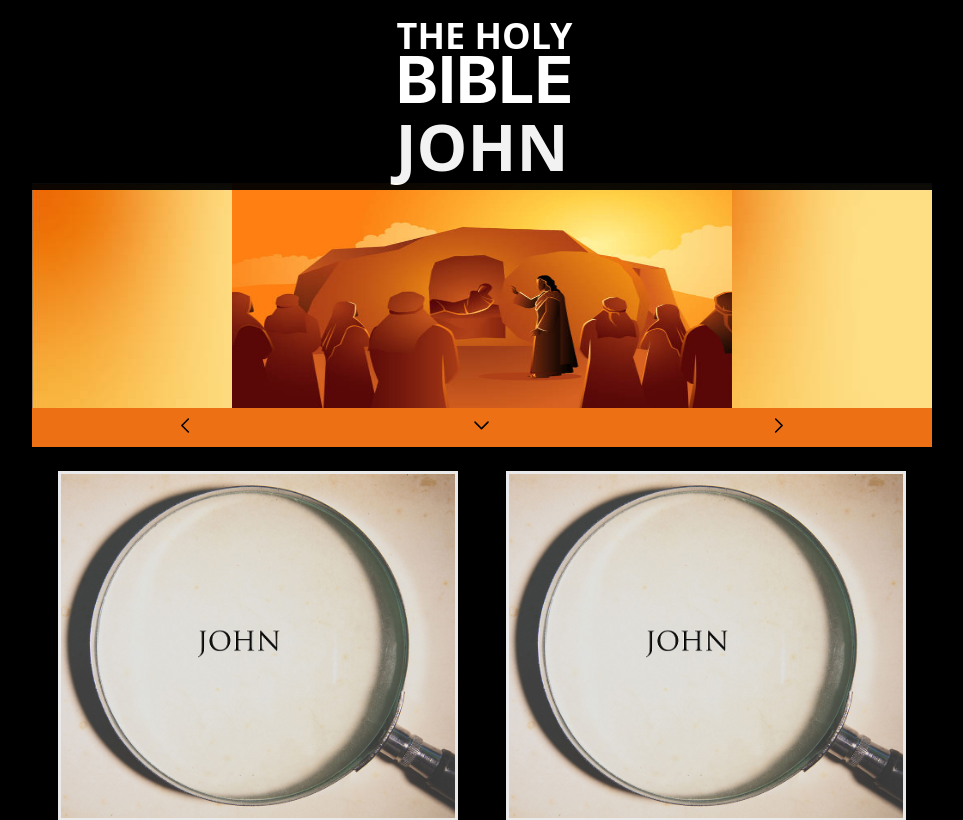
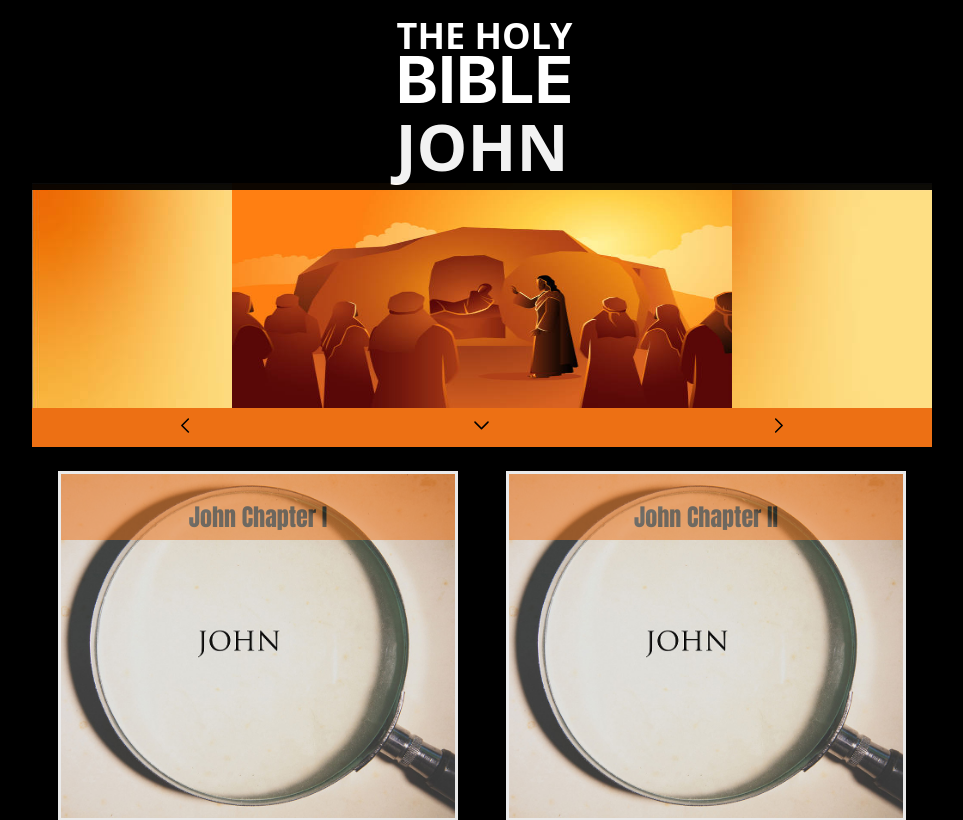
Before and after one commit to jnutt367/john, a Next.js app: page / in a window 1280 px wide. Shown: the top 820 px of the page, without its empty margins (158-1121 px from the left). Built offline with nearby package versions, Linux system fonts and the light colour scheme.

Commit message:
Update Home.module.css
display: none;

```diff
--- a/styles/Home.module.css
+++ b/styles/Home.module.css
@@ -296,10 +296,9 @@
     font-family: monospace;
 }
 .chapter {
-    display: none;
     background-color: #ED7014;
     color: black;
-    opacity: 1;
+    opacity: 0.5;
     position: sticky;
     z-index: 1;
     width: 100%;
@@ -314,7 +313,6 @@
 .chapter:focus,
 .chapter:active {
     font-weight: bolder;
-    display: inline;
     opacity: 1;
 }
 .card:hover,
```
